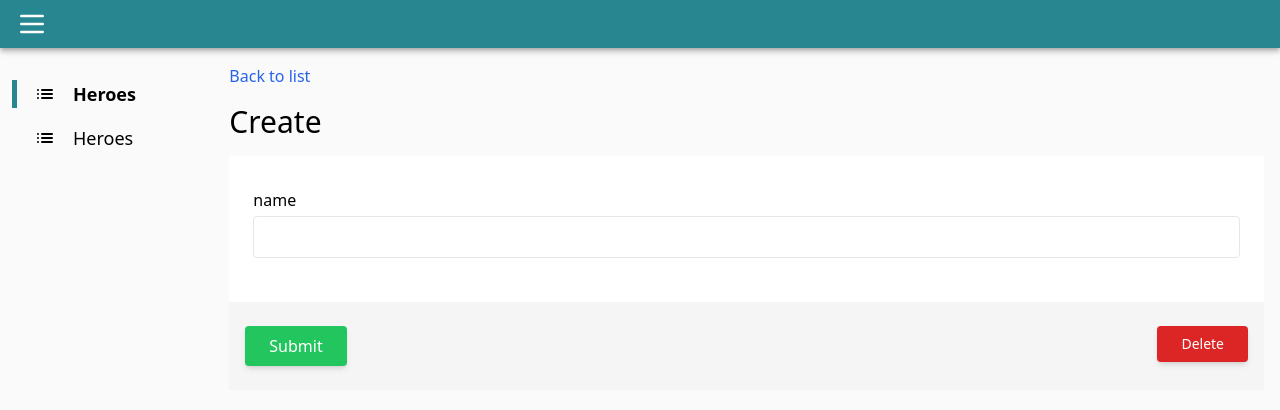
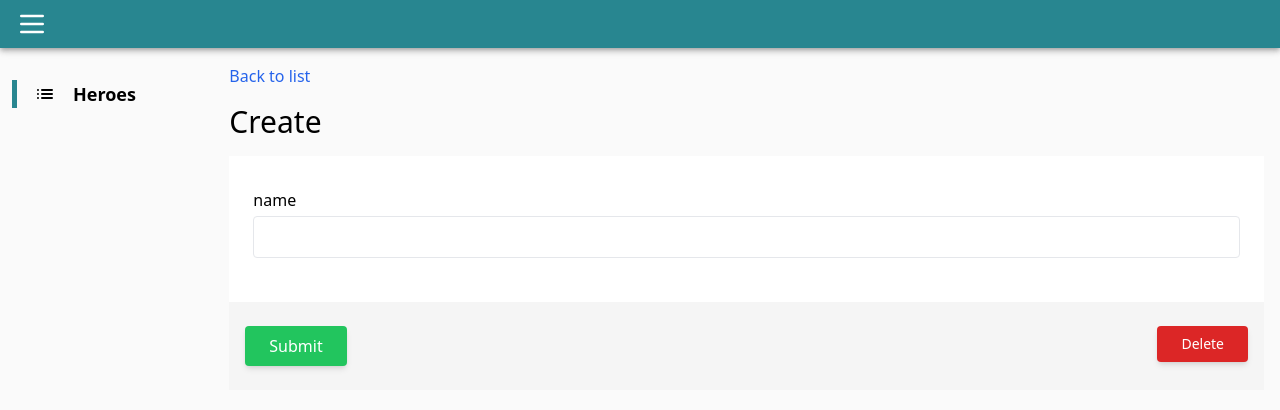
Before and after one commit to maxime-urbanski/angular-client-apip, an Angular app: page /heroes/add in a window 1280 px wide. Shown: the top 410 px of the page. Built offline with nearby package versions, Linux system fonts and the light colour scheme.

Commit message:
layout component

```diff
--- a/src/app/app.component.html
+++ b/src/app/app.component.html
@@ -1,10 +1 @@
-<app-header></app-header>
-<div class="flex">
-  <div class="w-1/6 h-100">
-    <app-sidebar></app-sidebar>
-  </div>
-  <div class="w-5/6 ">
-    <router-outlet></router-outlet>
-  </div>
-
-</div>
+<router-outlet></router-outlet>
--- a/src/app/app.component.ts
+++ b/src/app/app.component.ts
@@ -4,11 +4,12 @@ import {AsyncPipe} from "@angular/common";
 import {HttpClientModule} from "@angular/common/http";
 import {SidebarComponent} from "@components/common/sidebar/sidebar.component";
 import {HeaderComponent} from "@components/common/header/header.component";
+import {LayoutComponent} from "@components/common/layout/layout.component";
 
 @Component({
   selector: 'app-root',
   standalone: true,
-  imports: [RouterOutlet, AsyncPipe, HttpClientModule, SidebarComponent, HeaderComponent],
+  imports: [RouterOutlet, AsyncPipe, HttpClientModule, SidebarComponent, HeaderComponent, LayoutComponent],
   templateUrl: './app.component.html',
   styleUrl: './app.component.css'
 })
--- /dev/null
+++ b/src/app/components/common/layout/layout.component.html
@@ -0,0 +1,9 @@
+<app-header></app-header>
+<div class="flex">
+  <div class="w-1/6 h-100">
+    <app-sidebar></app-sidebar>
+  </div>
+  <div class="w-5/6 ">
+    <router-outlet></router-outlet>
+  </div>
+</div>
--- a/src/app/components/common/sidebar/sidebar.component.html
+++ b/src/app/components/common/sidebar/sidebar.component.html
@@ -8,13 +8,5 @@
         </div>
       </a>
     </li>
-    <li class="py-2 hover:bg-neutral-100">
-      <a  routerLink="/heroes2" [routerLinkActive]="['active']">
-        <div class="flex just-center items-center px-4 text-lg">
-          <app-list-svg/>
-          <span class="ml-4">Heroes</span>
-        </div>
-      </a>
-    </li>
   </ul>
 </div>
```
Also changed, not shown: src/app/app.routes.ts (+7 -0 lines), src/app/components/common/layout/layout.component.ts (added, +17 -0 lines).
